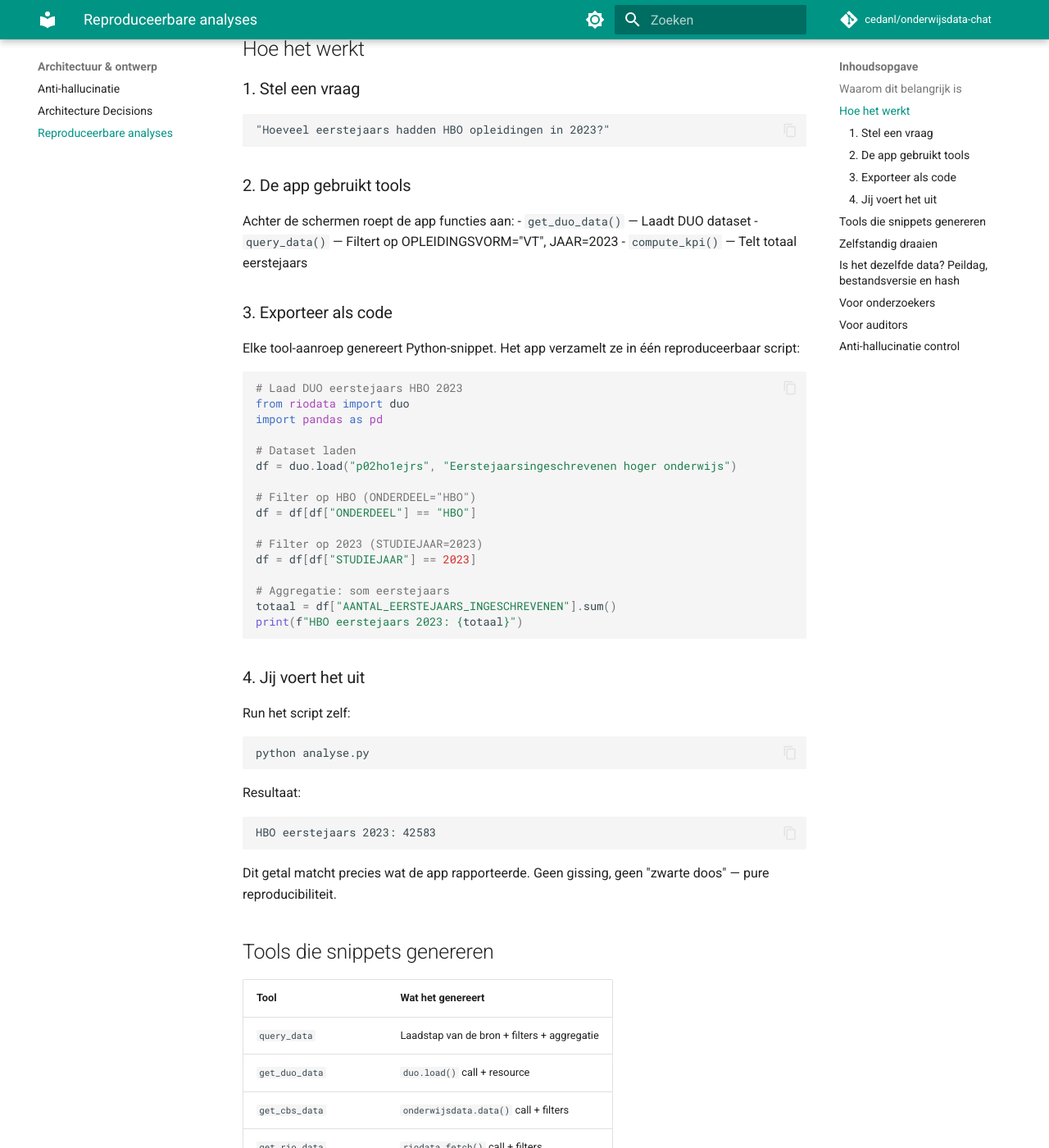
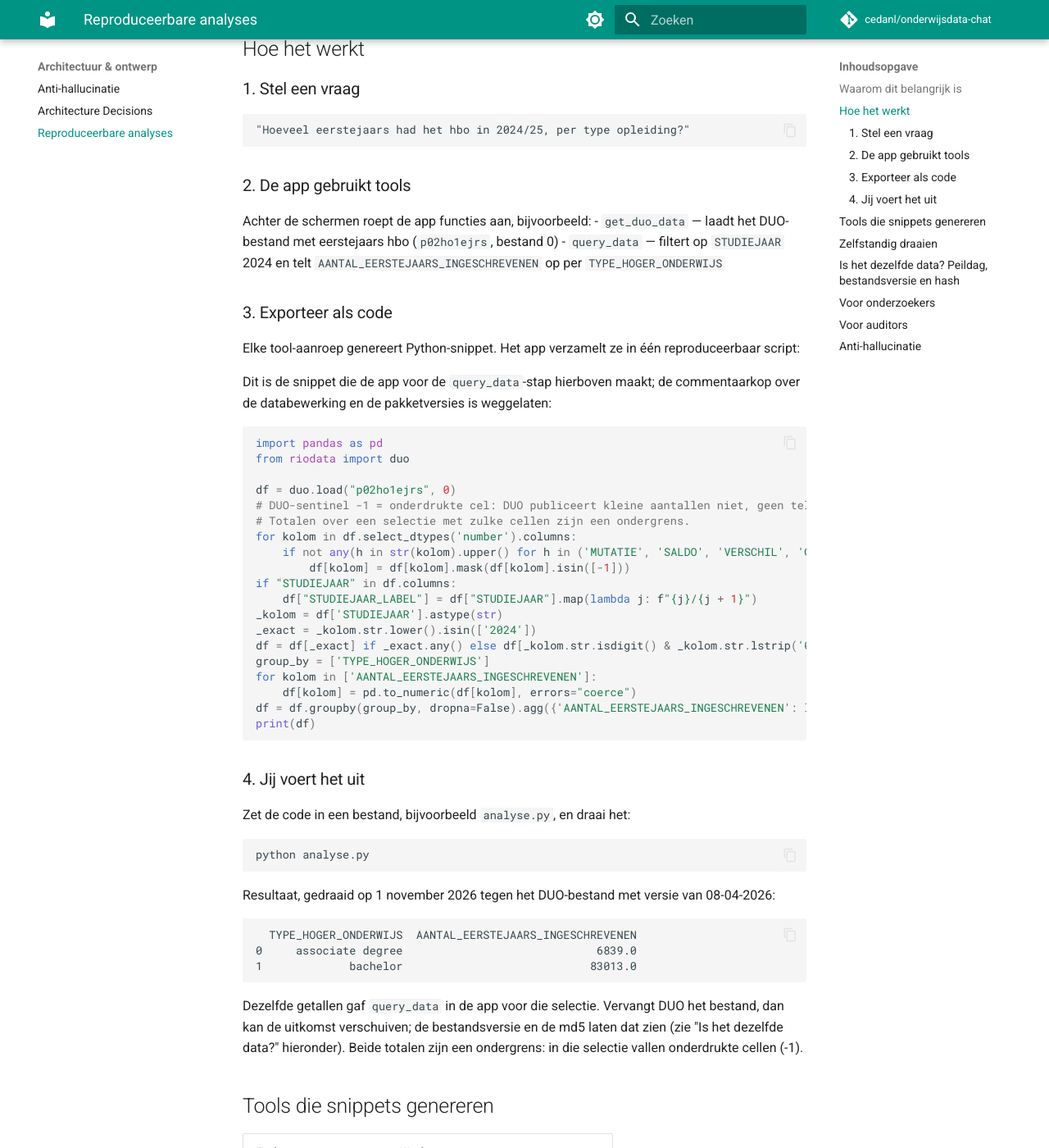
Before and after one commit to cedanl/onderwijsdata-chat, an MkDocs documentation site: the page built from docs/reproducibility.md, in a window 1280 px wide and 1400 px high, scrolled down 496 px. Shown: the whole window at 82% size. Built offline with MkDocs 1.6.1 and Material for MkDocs 9.7.7, drawn with Linux system fonts in a browser that asks for light colours; comment, search, counter and statistics services are not loaded; some of the changed text lies outside the part shown.

Commit message:
docs(reproducibility): een echte snippet met een gedraaide uitkomst; geen claim tegen ADR-001
docs/reproducibility.md toonde een voorbeeldscript dat filterde op
ONDERDEEL == "HBO", een waarde die die kolom niet heeft (ONDERDEEL bevat
sectoren), met een uitkomst "42583" zonder bron die "precies matcht". Verderop
stond een kapotte zin, en dat het model "nooit een getal kan verzinnen",
terwijl ADR-001 zegt dat de controles het risico verkleinen, niet wegnemen.

- Het voorbeeld is nu de snippet die tools/snippet.py maakt voor
  get_duo_data(p02ho1ejrs, 0) en query_data (STUDIEJAAR 2024, som per
  TYPE_HOGER_ONDERWIJS), zonder LLM door de toollaag gedraaid. Los gedraaid
  op 1 november 2026 gaf de snippet 6839 (associate degree) en 83013
  (bachelor), dezelfde getallen als query_data in de app; het DUO-bestand
  had versie 08-04-2026. Dat staat erbij, met dat beide totalen een
  ondergrens zijn (onderdrukte cellen).
- De sectie over anti-hallucinatie volgt ADR-001 en verwijst naar "Wat dit
  niet dekt".
- De zin voor auditors is herschreven.

Closes #849

Co-Authored-By: Claude Opus 5.5 <noreply@anthropic.com>

````diff
--- a/docs/reproducibility.md
+++ b/docs/reproducibility.md
@@ -13,52 +13,61 @@ Onderzoeksinstellingen moeten kunnen aantonen HOE zij tot hun bevindingen zijn g
 
 ### 1. Stel een vraag
 ```
-"Hoeveel eerstejaars hadden HBO opleidingen in 2023?"
+"Hoeveel eerstejaars had het hbo in 2024/25, per type opleiding?"
 ```
 
 ### 2. De app gebruikt tools
 
-Achter de schermen roept de app functies aan:
-- `get_duo_data()` — Laadt DUO dataset
-- `query_data()` — Filtert op OPLEIDINGSVORM="VT", JAAR=2023
-- `compute_kpi()` — Telt totaal eerstejaars
+Achter de schermen roept de app functies aan, bijvoorbeeld:
+- `get_duo_data` — laadt het DUO-bestand met eerstejaars hbo (`p02ho1ejrs`, bestand 0)
+- `query_data` — filtert op `STUDIEJAAR` 2024 en telt `AANTAL_EERSTEJAARS_INGESCHREVENEN` op per `TYPE_HOGER_ONDERWIJS`
 
 ### 3. Exporteer als code
 
 Elke tool-aanroep genereert Python-snippet. Het app verzamelt ze in één reproduceerbaar script:
 
+Dit is de snippet die de app voor de `query_data`-stap hierboven maakt; de commentaarkop over de databewerking en de
+pakketversies is weggelaten:
+
 ```python
-# Laad DUO eerstejaars HBO 2023
+import pandas as pd
 from riodata import duo
-import pandas as pd
 
-# Dataset laden
-df = duo.load("p02ho1ejrs", "Eerstejaarsingeschrevenen hoger onderwijs")
-
-# Filter op HBO (ONDERDEEL="HBO")
-df = df[df["ONDERDEEL"] == "HBO"]
-
-# Filter op 2023 (STUDIEJAAR=2023)
-df = df[df["STUDIEJAAR"] == 2023]
-
-# Aggregatie: som eerstejaars
-totaal = df["AANTAL_EERSTEJAARS_INGESCHREVENEN"].sum()
-print(f"HBO eerstejaars 2023: {totaal}")
+df = duo.load("p02ho1ejrs", 0)
+# DUO-sentinel -1 = onderdrukte cel: DUO publiceert kleine aantallen niet, geen telwaarde. De app sluit ze uit.
+# Totalen over een selectie met zulke cellen zijn een ondergrens.
+for kolom in df.select_dtypes('number').columns:
+    if not any(h in str(kolom).upper() for h in ('MUTATIE', 'SALDO', 'VERSCHIL', 'GROEI', 'DELTA')):
+        df[kolom] = df[kolom].mask(df[kolom].isin([-1]))
+if "STUDIEJAAR" in df.columns:
+    df["STUDIEJAAR_LABEL"] = df["STUDIEJAAR"].map(lambda j: f"{j}/{j + 1}")
+_kolom = df['STUDIEJAAR'].astype(str)
+_exact = _kolom.str.lower().isin(['2024'])
+df = df[_exact] if _exact.any() else df[_kolom.str.isdigit() & _kolom.str.lstrip('0').replace('', '0').isin(['2024'])]
+group_by = ['TYPE_HOGER_ONDERWIJS']
+for kolom in ['AANTAL_EERSTEJAARS_INGESCHREVENEN']:
+    df[kolom] = pd.to_numeric(df[kolom], errors="coerce")
+df = df.groupby(group_by, dropna=False).agg({'AANTAL_EERSTEJAARS_INGESCHREVENEN': lambda s: s.sum(min_count=1)}).reset_index()
+print(df)
 ```
 
 ### 4. Jij voert het uit
 
-Run het script zelf:
+Zet de code in een bestand, bijvoorbeeld `analyse.py`, en draai het:
 ```bash
 python analyse.py
 ```
 
-Resultaat:
+Resultaat, gedraaid op 1 november 2026 tegen het DUO-bestand met versie van 08-04-2026:
 ```
-HBO eerstejaars 2023: 42583
+  TYPE_HOGER_ONDERWIJS  AANTAL_EERSTEJAARS_INGESCHREVENEN
+0     associate degree                             6839.0
+1             bachelor                            83013.0
 ```
 
-Dit getal matcht precies wat de app rapporteerde. Geen gissing, geen "zwarte doos" — pure reproducibiliteit.
+Dezelfde getallen gaf `query_data` in de app voor die selectie. Vervangt DUO het bestand, dan kan de uitkomst
+verschuiven; de bestandsversie en de md5 laten dat zien (zie "Is het dezelfde data?" hieronder). Beide totalen zijn een
+ondergrens: in die selectie vallen onderdrukte cellen (-1).
 
 ## Tools die snippets genereren
 
@@ -104,19 +113,13 @@ Vraag naar het snippet — de app levert het direct:
 
 > "Toon me de code voor het studentenaantal per opleiding"
 
-Geen ambiguïteit, geen achteraf geknutsel. Het is het óf-of-code dat je gebruiker daadwerkelijk hebt gerund.
+Het is de code die de stappen van dat antwoord herhaalt: dezelfde bron, dezelfde filters en dezelfde aggregaties.
 
-## Anti-hallucinatie control
+## Anti-hallucinatie
 
-Omdat snippets altijd data-tools gebruiken, kan het model nooit een getal verzinnen:
-
-```
-❌ NIET MOGELIJK:
-    "Het aantal studenten was 50.000"     ← Getal niet uit tool
-
-✓ ALTIJD UIT DATA:
-    df.groupby("JAAR")["AANTAL"].sum()    ← Uit data
-    compute_kpi(metric="sum", ...)        ← Uit tool
-```
+Een snippet maakt een getal controleerbaar, maar voorkomt niet dat het model een getal verzint. Daarvoor zijn de
+controles na elk antwoord (ADR-001): een getal van vier of meer cijfers of een percentage dat niet in de toolresultaten
+staat, levert een correctieronde op. Die controles verkleinen het risico; ze nemen het niet weg. Wat ze niet dekken,
+staat in [Anti-hallucinatie architectuur](anti-hallucination-architecture.md#wat-dit-niet-dekt).
 
 Zie [architecture-decisions.md](architecture-decisions.md) voor details.
````
